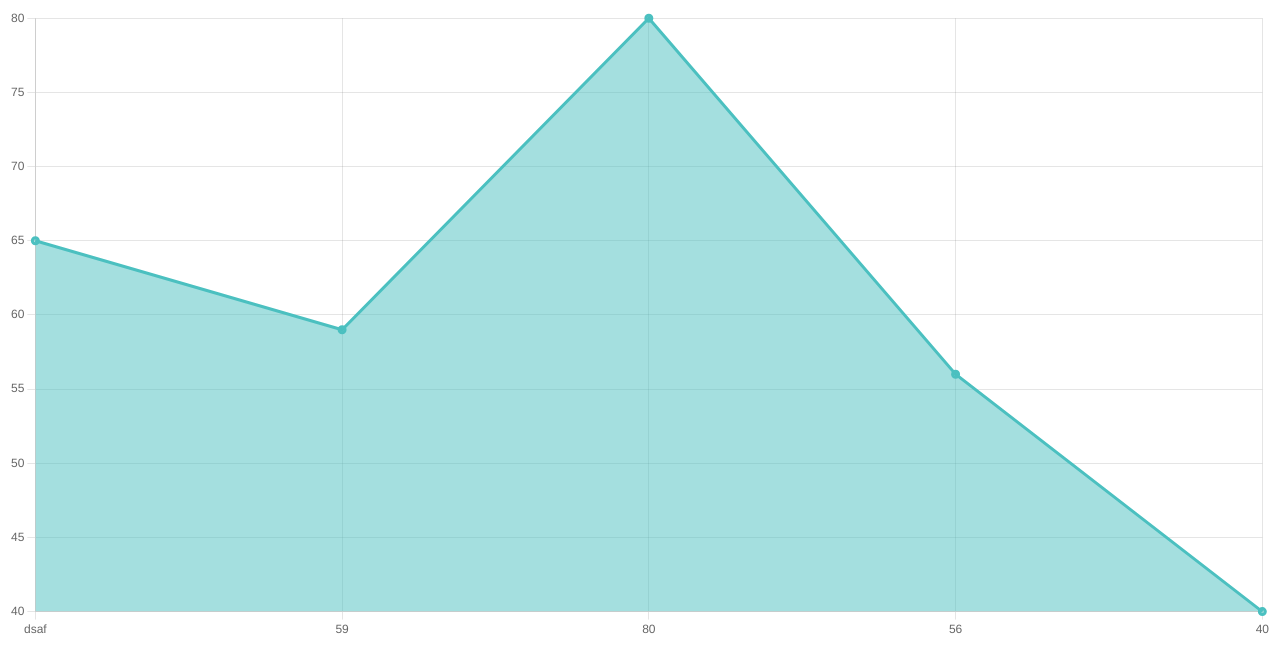
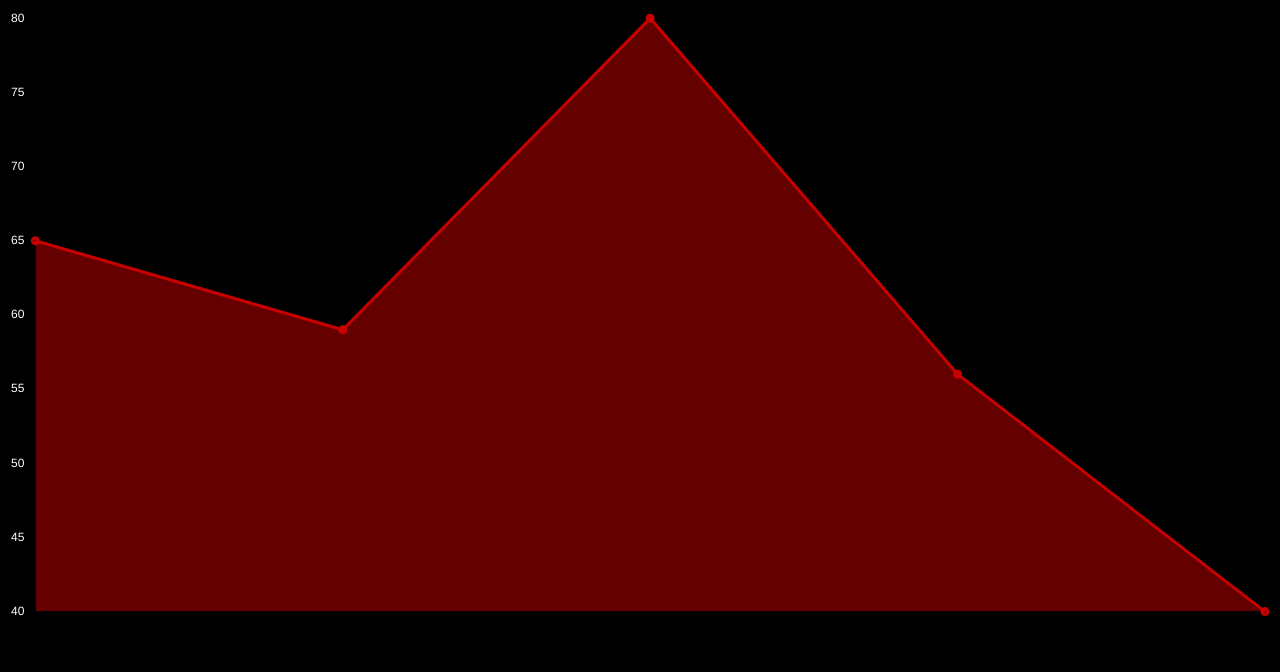
Before and after one commit to astra-the-boop/itemStockMarketForDaydream, a website: page public/test.html in a window 1280 px wide. Drawn offline with nearby package versions, Linux system fonts and the light colour scheme.

Commit message:
okay cool got the hang of it now

```diff
--- a/public/test.html
+++ b/public/test.html
@@ -3,6 +3,11 @@
 <head>
     <meta charset="UTF-8">
     <title>Title</title>
+    <style>
+    body{
+        background-color: black;
+    }
+</style>
 </head>
 <body>
 <div>
--- a/public/test.js
+++ b/public/test.js
@@ -1,15 +1,15 @@
 const ctx = document.getElementById('myChart');
-
-const labels = ["dsaf", "59", "80", "56", "40"];
+Chart.defaults.color = "#fff";
+const labels = ["","","","",""];
 const data = {
     labels: labels,
     datasets: [
         {
-            label: "money",
+            label: "",
             data: [65, 59, 80, 56, 40],
             fill: true,
-            backgroundColor: "rgb(75, 192, 192, 0.5)",
-            borderColor: "rgb(75, 192, 192)",
+            backgroundColor: "rgb(200, 0, 0, 0.5)",
+            borderColor: "rgb(200, 0, 0)",
             borderWidth: 3,
             tension: 0,
         }
```
